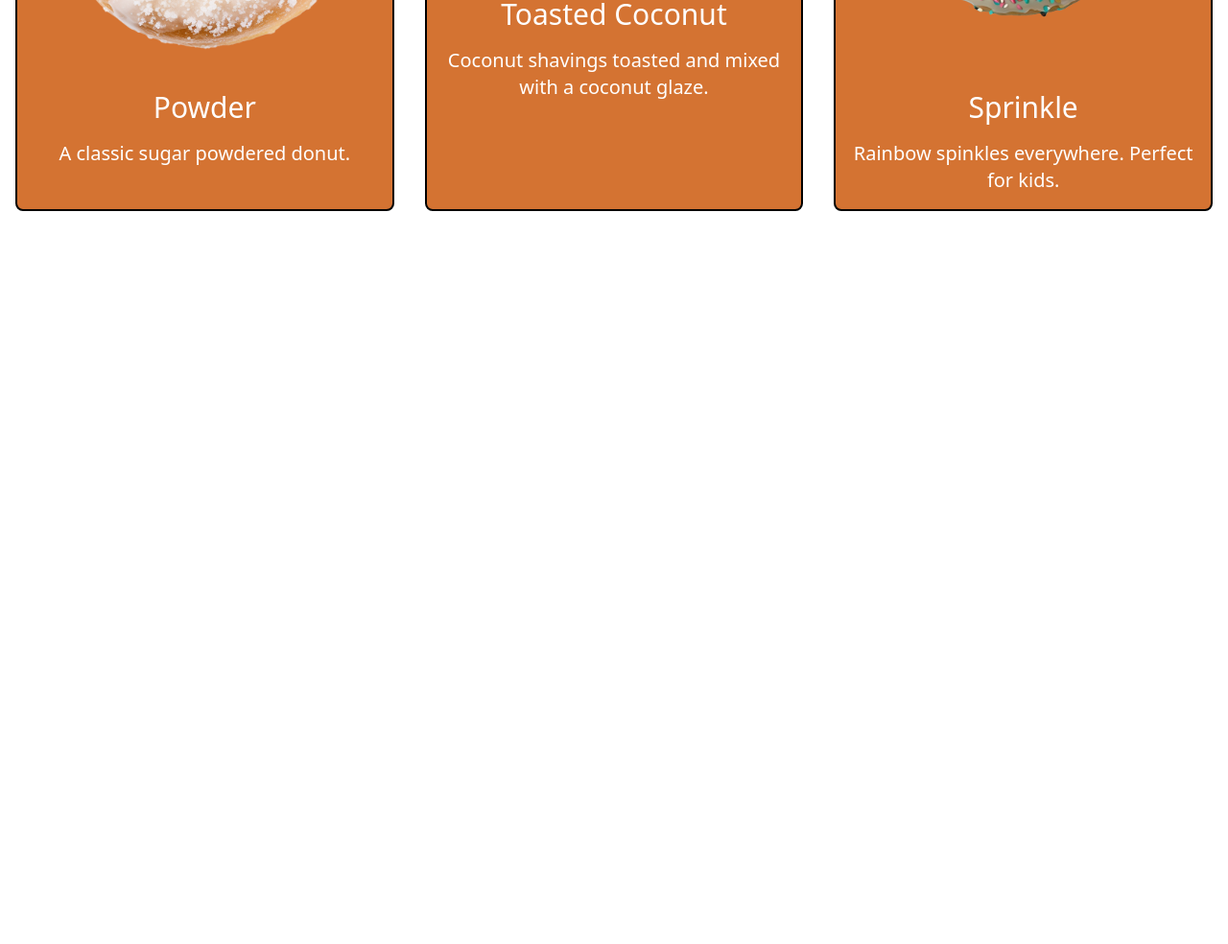
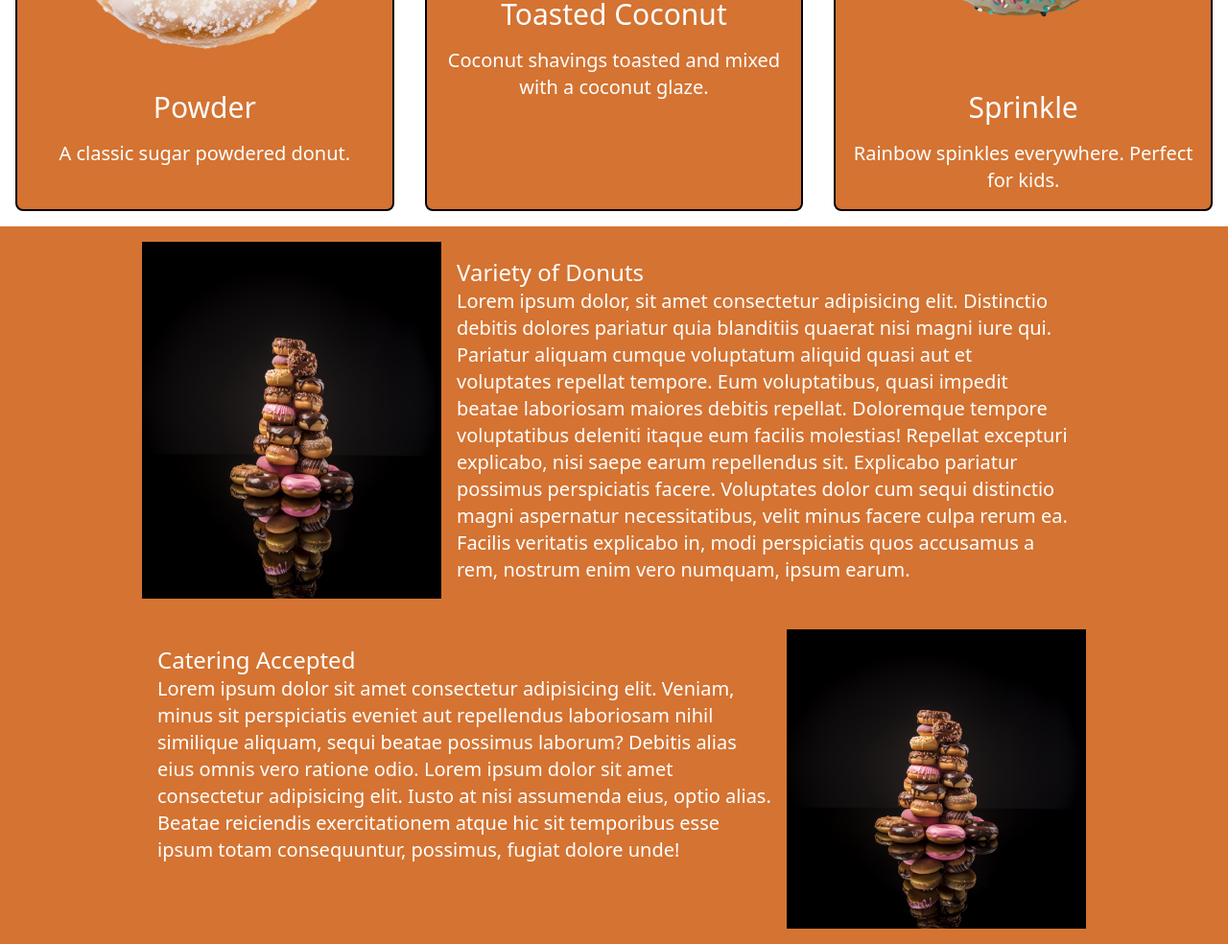
Before and after one commit to edwardm8/cpnt-201-a3, a plain HTML site: page index.html in a window 1280 px wide. Shown: the part 961-1945 px from the top of the page at 96% size. Before the commit the page ends 1197 px from the top, so only its background shows below. Drawn offline with nearby package versions, Linux system fonts and the light colour scheme.

Commit message:
added articles

```diff
--- a/index.html
+++ b/index.html
@@ -11,7 +11,7 @@
 <body class="leading-6 text-xl">
   <nav class="block bg-[#6d3535] text-white gap-4 lg:flex lg:flex-row lg:justify-between">
     <h1 class="text-3xl p-4">Donut</h1>
-    <label for="menu" class="flex p-4 text-right lg:hidden"><i class="fa fa-solid fa-bars"></i></label>
+    <label for="menu" class="flex p-4 lg:hidden"><i class="fa fa-solid fa-bars"></i></label>
     <input type="checkbox" id="menu" class="peer hidden">
     <ul class="flex flex-col items-start text-2xl bg-[#a14f34] gap-4 peer-checked:hidden lg:peer-checked:flex lg:flex lg:flex-row lg:items-center">
       <li><a class="hover:text-[#d89f14] p-4" href="">Home</a></li>
@@ -20,7 +20,7 @@
       <li><a class="hover:text-[#d89f14] p-4" href="">Location</a></li>
     </ul>
   </nav>
-  <section class="grid grid-cols-1 p-4 gap-8 md:grid-cols-2 lg:grid-cols-3">
+  <section class="grid grid-cols-1 p-4 gap-8 md:grid-cols-2 lg:grid-cols-3 lg:m-w-2xl">
     <a href="https://en.wikipedia.org/wiki/Doughnut" class="text-center bg-[#d47332] rounded-lg border-2 border-black hover:bg-[#9c6700]">
       <img src="images/chocolate.png" alt="">
       <h3 class="text-white text-3xl">Chocolate</h3>
@@ -52,5 +52,21 @@
       <p class="text-white text-xl p-4">Rainbow spinkles everywhere. Perfect for kids.</p>
     </a>
   </section>
+    <article class="flex flex-wrap justify-center p-4 bg-[#d47332]">
+      <img src="images/pileDonut.png" alt="" class="w-3/12">
+      <div class="p-4 flex flex-col lg:max-w-2xl">
+        <h2 class="lg:text-2xl text-white text-xl">Variety of Donuts</h2>
+        <p class="lg:text-xl text-white text-lg">Lorem ipsum dolor, sit amet consectetur adipisicing elit. Distinctio debitis dolores pariatur quia blanditiis quaerat nisi magni iure qui. Pariatur aliquam cumque voluptatum aliquid quasi aut et voluptates repellat tempore.
+        Eum voluptatibus, quasi impedit beatae laboriosam maiores debitis repellat. Doloremque tempore voluptatibus deleniti itaque eum facilis molestias! Repellat excepturi explicabo, nisi saepe earum repellendus sit. Explicabo pariatur possimus perspiciatis facere.
+        Voluptates dolor cum sequi distinctio magni aspernatur necessitatibus, velit minus facere culpa rerum ea. Facilis veritatis explicabo in, modi perspiciatis quos accusamus a rem, nostrum enim vero numquam, ipsum earum.</p>
+    </div>
+    </article>
+    <article class="flex flex-wrap justify-center p-4 bg-[#d47332]">
+      <div class="p-4 flex flex-col lg:max-w-2xl">
+        <h2 class="lg:text-2xl text-white text-xl">Catering Accepted</h2>
+        <p class="lg:text-xl text-white text-lg">Lorem ipsum dolor sit amet consectetur adipisicing elit. Veniam, minus sit perspiciatis eveniet aut repellendus laboriosam nihil similique aliquam, sequi beatae possimus laborum? Debitis alias eius omnis vero ratione odio. Lorem ipsum dolor sit amet consectetur adipisicing elit. Iusto at nisi assumenda eius, optio alias. Beatae reiciendis exercitationem atque hic sit temporibus esse ipsum totam consequuntur, possimus, fugiat dolore unde!</p>
+      </div>
+      <img src="images/pileDonut.png" class="w-3/12" alt="">
+    </article>
 </body>
 </html>
```
